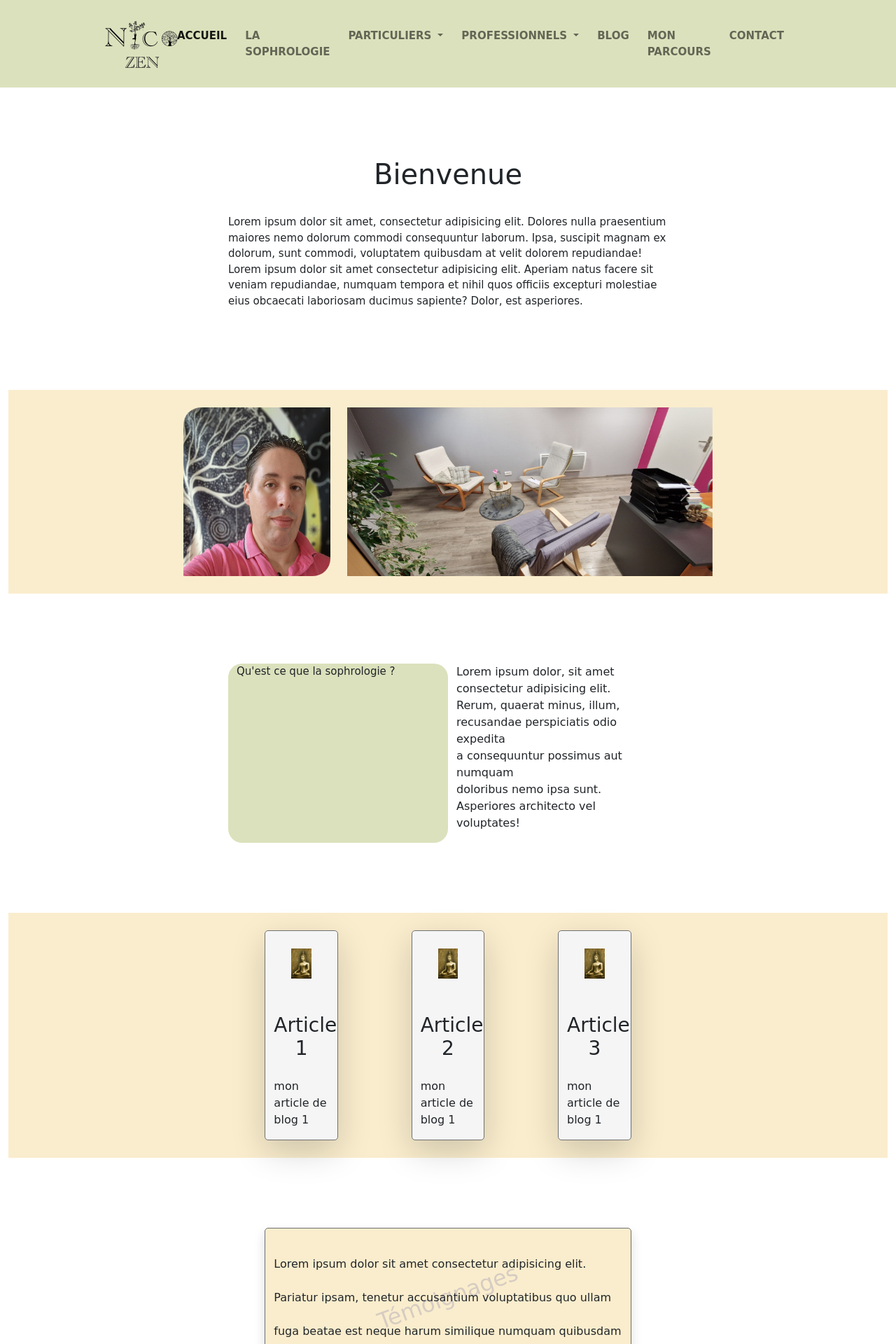
After one commit to OlivierDufour62/nicosophro, a PHP site: page /index.php in a window 1280 px wide. The commit adds this page. Shown: the top 1920 px of the page at 70% size. Run offline with PHP 8.4, Linux system fonts and the light colour scheme.

Commit message:
partials and start php form contact

```diff
--- a/assets/css/main.css
+++ b/assets/css/main.css
@@ -63,7 +63,7 @@ nav {
 }
 
 .space-mb100 {
-    margin-bottom: 100px;
+    margin-bottom: 100px!important;
 }
 
 .w-80 {
--- /dev/null
+++ b/index.php
@@ -0,0 +1,184 @@
+<?php
+
+
+if (isset($_POST['name'])) {
+    $name = htmlspecialchars($_POST['name']);
+    $firstname = htmlspecialchars($_POST['firstname']);
+    $phone = htmlspecialchars($_POST['phone']);
+    $email = htmlspecialchars($_POST['email']);
+    $content = htmlspecialchars($_POST['content']);
+    var_dump($_POST);
+}
+
+?>
+<!DOCTYPE html>
+<html lang="fr">
+
+<head>
+    <meta charset="UTF-8">
+    <meta http-equiv="X-UA-Compatible" content="IE=edge">
+    <meta name="viewport" content="width=device-width, initial-scale=1.0">
+    <link rel="stylesheet" href="https://cdn.jsdelivr.net/npm/bootstrap@5.2.2/dist/css/bootstrap.min.css">
+    <link rel="preconnect" href="https://fonts.googleapis.com">
+    <link rel="preconnect" href="https://fonts.gstatic.com" crossorigin>
+    <link href="https://fonts.googleapis.com/css2?family=Dancing+Script:wght@400;500&display=swap" rel="stylesheet">
+    <link rel="stylesheet" href="assets/css/main.css">
+    <title>Bienvenue</title>
+</head>
+
+<body class="container-fluid">
+<?php
+require_once 'partials/header.php';
+?>
+<div id="part1">
+    <div class="row space-mt100 space-mb100">
+        <div class="col-12 d-flex justify-content-center">
+            <h1>Bienvenue</h1>
+        </div>
+        <div class="d-flex justify-content-center space-t25">
+            <div class="size col-6">
+                <p>Lorem ipsum dolor sit amet, consectetur adipisicing elit. Dolores nulla praesentium maiores nemo
+                    dolorum commodi consequuntur laborum. Ipsa, suscipit magnam ex dolorum, sunt commodi, voluptatem
+                    quibusdam at velit dolorem repudiandae! Lorem ipsum dolor sit amet consectetur adipisicing elit.
+                    Aperiam natus facere sit veniam repudiandae, numquam tempora et nihil quos officiis excepturi
+                    molestiae eius obcaecati laboriosam ducimus sapiente? Dolor, est asperiores.</p>
+            </div>
+        </div>
+    </div>
+</div>
+<section id="part2" class="background-brown space-mb100 w-100 container-fluid d-flex justify-content-center">
+    <div class="w-80 col-12 row d-flex justify-content-center inspace-p25">
+        <div class="d-flex justify-content-end col-3 img-fluid">
+            <img src="assets/img/nico.jpg" alt="Nicolas Mokhtari" class="img-fluid b-radius-tl-mr">
+        </div>
+        <div class="col-7 d-flex align-items-center">
+            <div id="carouselExampleControls" class="carousel slide" data-bs-ride="carousel">
+                <div class="carousel-inner">
+                    <div class="carousel-item active">
+                        <img src="assets/img/bureau.jpg" class="d-block w-100" alt="bureau1">
+                    </div>
+                    <div class="carousel-item">
+                        <img src="assets/img/bureau.jpg" class="d-block w-100" alt="bureau2">
+                    </div>
+                    <div class="carousel-item">
+                        <img src="assets/img/bureau.jpg" class="d-block w-100" alt="bureau3">
+                    </div>
+                </div>
+                <button class="carousel-control-prev" type="button" data-bs-target="#carouselExampleControls" data-bs-slide="prev">
+                    <span class="carousel-control-prev-icon" aria-hidden="true"></span>
+                    <span class="visually-hidden">Previous</span>
+                </button>
+                <button class="carousel-control-next" type="button" data-bs-target="#carouselExampleControls" data-bs-slide="next">
+                    <span class="carousel-control-next-icon" aria-hidden="true"></span>
+                    <span class="visually-hidden">Next</span>
+                </button>
+            </div>
+        </div>
+    </div>
+</section>
+<section id="part3" class="w-100 d-flex justify-content-center space-mb100">
+    <div class="col-12 row d-flex justify-content-center">
+        <div class="col-3 size d-flex justify-content-end bg-green b-radius">
+            <p class="col-12">Qu'est ce que la sophrologie ?</p>
+        </div>
+        <div class="col-6 w-25">
+            <p>Lorem ipsum dolor, sit amet consectetur adipisicing elit. <br> Rerum, quaerat minus, illum,
+                recusandae perspiciatis odio expedita <br> a consequuntur possimus aut numquam <br> doloribus nemo
+                ipsa sunt. Asperiores architecto vel voluptates!</p>
+        </div>
+    </div>
+</section>
+<section id="part4" class="w-100 background-brown d-flex justify-content-center">
+    <div class="w-50 row d-flex justify-content-around space-t25 space-mb25">
+        <div class="col-2 border bg-grey shadow-lg">
+            <div class="inspace-p25">
+                <img src="assets/img/background-916223.jpg" class="img-fluid" alt="">
+            </div>
+            <div class="space-t25 text-center">
+                <h3>Article 1</h3>
+            </div>
+            <div class="space-t25">
+                <p>mon article de blog 1</p>
+            </div>
+        </div>
+        <div class="col-2 border bg-grey shadow-lg">
+            <div class="inspace-p25">
+                <img src="assets/img/background-916223.jpg" class="img-fluid" alt="">
+            </div>
+            <div class="space-t25 text-center">
+                <h3>Article 2</h3>
+            </div>
+            <div class="space-t25">
+                <p>mon article de blog 1</p>
+            </div>
+        </div>
+        <div class="col-2 border bg-grey shadow-lg">
+            <div class="inspace-p25">
+                <img src="assets/img/background-916223.jpg" class="img-fluid" alt="">
+            </div>
+            <div class="space-t25 text-center">
+                <h3>Article 3</h3>
+            </div>
+            <div class="space-t25">
+                <p>mon article de blog 1</p>
+            </div>
+        </div>
+    </div>
+</section>
+<section id="part5" class="d-flex justify-content-center space-mt100 ">
+    <div class=" row d-flex justify-content-center col-5 background-brown shadow border">
+        <div class="text-center p-relative-title">
+            <h2 class="rotate">Témoignages</h2>
+        </div>
+        <div class="p-relative">
+            <div>
+                <p>
+                    Lorem ipsum dolor sit amet consectetur adipisicing elit. Pariatur ipsam, tenetur accusantium
+                    voluptatibus quo ullam fuga beatae est neque harum similique numquam quibusdam fugiat quam
+                    minus? Nihil minima id aliquam!
+                </p>
+            </div>
+        </div>
+    </div>
+</section>
+<section id="part6" class="w-100 d-flex justify-content-center space-mt100 space-mb100 ">
+    <div class="col-12 row w-50 d-flex justify-content-center ">
+        <form method="POST" class="col-7 w-50 p-0 m-0 d-flex justify-content-center shadow-sm flex-column background-brown">
+            <div class="col-12 row p-0 m-0 d-flex-justify-content">
+                <div class="mb-3 col-6">
+                    <label for="name" class="form-label">Nom</label>
+                    <input type="text" class="form-control" name="name" id="name">
+                </div>
+                <div class="mb-3 col-6">
+                    <label for="firstname" class="form-label">Prenom</label>
+                    <input type="text" class="form-control" name="firstname" id="firstname">
+                </div>
+            </div>
+            <div class="col-12 p-0 m-0 row w-100">
+                <div class="mb-3 col-6">
+                    <label for="phone" class="form-label">Téléphone</label>
+                    <input type="text" class="form-control" id="phone" name="phone">
+                </div>
+                <div class="mb-3 col-6">
+                    <label for="email" class="form-label">Email</label>
+                    <input type="mail" class="form-control" id="mail" name="email">
+                </div>
+            </div>
+            <div class="col-12 row d-flex justify-content-center w-100">
+                <div class="input-group col-10 space-ml2 row">
+                    <label class="form-label p-0" for="content">Questions ou demande d'informations</label>
+                    <textarea class="form-control resize col-10" name="content" aria-label="With textarea"></textarea>
+                </div>
+            </div>
+            <div class="col-12 d-flex justify-content-center space-t25">
+                <button type="submit" class="btn bg-green shadow-sm">Envoyer</button>
+            </div>
+        </form>
+        <div class="col-5 space-t25 shadow-sm m-0 p-0">
+            <img src="assets/img/agenda.png" class="col-12 img-fluid " alt="Prise de rendez-vous">
+        </div>
+    </div>
+</section>
+<?php
+require_once 'partials/footer.php';
+?>
--- /dev/null
+++ b/partials/footer.php
@@ -0,0 +1,28 @@
+<footer class="container-fluid bg-green p-0 m-0">
+        <div class="row d-flex justify-content-center bg-green">
+            <div class="col-2 space-mb50 space-mt50">
+                <h3>Nous trouver</h3>
+                <p>7 rue des fusillés</p>
+                <p>62420 Billy-Montigny</p>
+                <p>0637115584</p>
+            </div>
+            <div class="col-2 space-mb50 space-mt50">
+                <h3>Information</h3>
+                <p>coucou c'est nous</p>
+                <p>on va vous aider</p>
+                <p>quelque soit votre age</p>
+            </div>
+            <div class="col-2 row space-mb50 space-mt50">
+                <h3>Réseaux sociaux</h3>
+                <p>Facebook</p>
+                <p>Instagram</p>
+                <p>Chambre</p>
+            </div>
+        </div>
+    </footer>
+    <script src="https://cdn.jsdelivr.net/npm/bootstrap@5.2.2/dist/js/bootstrap.min.js"></script>
+    <script src="https://cdn.jsdelivr.net/npm/bootstrap@5.2.2/dist/js/bootstrap.bundle.min.js"></script>
+    <script src="assets/js/main.js"></script>
+</body>
+
+</html>
--- /dev/null
+++ b/partials/header.php
@@ -0,0 +1,68 @@
+
+    <header class="row bg-green justify-content-center">
+        <div class="w-80 d-flex align-items-center">
+            <div class="col-3">
+                <img class="w-50" src="assets/img/logo.png" alt="">
+            </div>
+            <div class="col-9 d-flex justify-content-end">
+                <nav class="navbar navbar-expand-lg size">
+                    <div class="container-fluid">
+                        <button class="navbar-toggler" type="button" data-bs-toggle="collapse" data-bs-target="#navbarSupportedContent" aria-controls="navbarSupportedContent" aria-expanded="false" aria-label="Toggle navigation">
+                            <span class="navbar-toggler-icon"></span>
+                        </button>
+                        <div class="collapse navbar-collapse" id="navbarSupportedContent">
+                            <ul class="navbar-nav me-auto mb-2 mb-lg-0">
+                                <li class="nav-item space-mr10">
+                                    <a class="nav-link active" aria-current="page" href="#">ACCUEIL</a>
+                                </li>
+                                <li class="nav-item space-mr10">
+                                    <a class="nav-link" aria-current="page" href="#">LA SOPHROLOGIE</a>
+                                </li>
+                                <li class="nav-item dropdown space-mr10">
+                                    <a class="nav-link dropdown-toggle" href="#" role="button" data-bs-toggle="dropdown" aria-expanded="false">
+                                        PARTICULIERS
+                                    </a>
+                                    <ul class="dropdown-menu">
+                                        <li><a class="dropdown-item" href="#">Individuel</a></li>
+                                        <li><a class="dropdown-item" href="#">Groupe</a></li>
+                                        <li class="nav-item dropdown">
+                                            <a class="dropdown-item dropdown-toggle" href="#" data-bs-toggle="dropdown">Atelier</a>
+                                            <ul class="dropdown-menu">
+                                                <li><a class="dropdown-item" href="#">Sophro-relaxion</a></li>
+                                                <li><a class="dropdown-item" href="#">Méditation</a></li>
+                                                <!-- <li>
+                                                    <a class="dropdown-item dropdown-toggle" href="#" data-bs-toggle="dropdown">Atelier</a>
+                                                </li>-->
+                                            </ul>
+                                        </li>
+                                    </ul>
+                                </li>
+                                <li class="nav-item dropdown space-mr10">
+                                    <a class="nav-link dropdown-toggle" href="#" role="button" data-bs-toggle="dropdown" aria-expanded="false">
+                                        PROFESSIONNELS
+                                    </a>
+                                    <ul class="dropdown-menu">
+                                        <li><a class="dropdown-item" href="#">Action</a></li>
+                                        <li><a class="dropdown-item" href="#">Another action</a></li>
+                                        <li>
+                                            <hr class="dropdown-divider">
+                                        </li>
+                                        <li><a class="dropdown-item" href="#">Something else here</a></li>
+                                    </ul>
+                                </li>
+                                <li class="nav-item space-mr10">
+                                    <a class="nav-link">BLOG</a>
+                                </li>
+                                <li class="nav-item space-mr10">
+                                    <a class="nav-link">MON PARCOURS</a>
+                                </li>
+                                <li class="nav-item ">
+                                    <a class="nav-link" href="contact.php">CONTACT</a>
+                                </li>
+                            </ul>
+                        </div>
+                    </div>
+                </nav>
+            </div>
+        </div>
+    </header>
```
Also changed, not shown: contact.php (added, +64 -0 lines), index.html (deleted, +0 -261 lines), assets/img/FB_IMG_1669483855666.jpg (added), assets/img/IMG-20221117-WA0003.jpg (added), assets/img/IMG-20221117-WA0008.jpg (added), assets/img/caycedo_livre.png (added).
